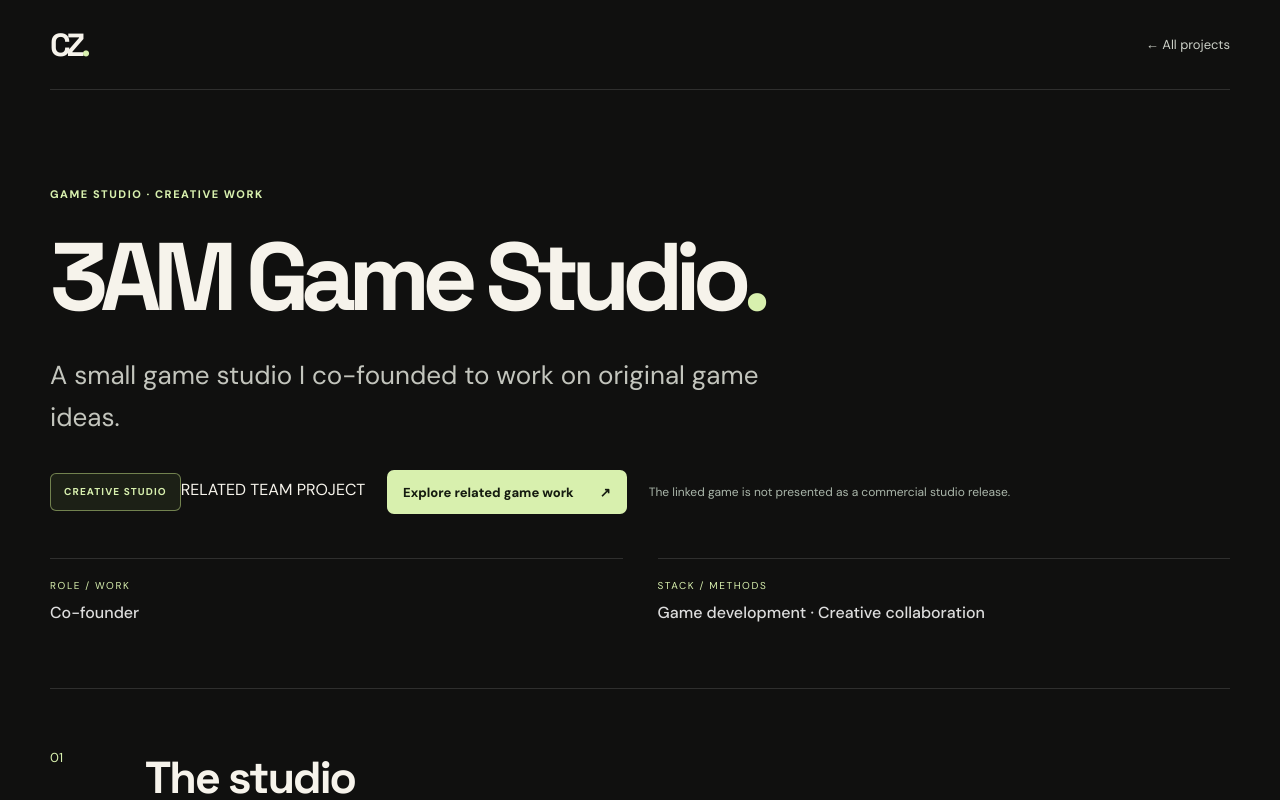
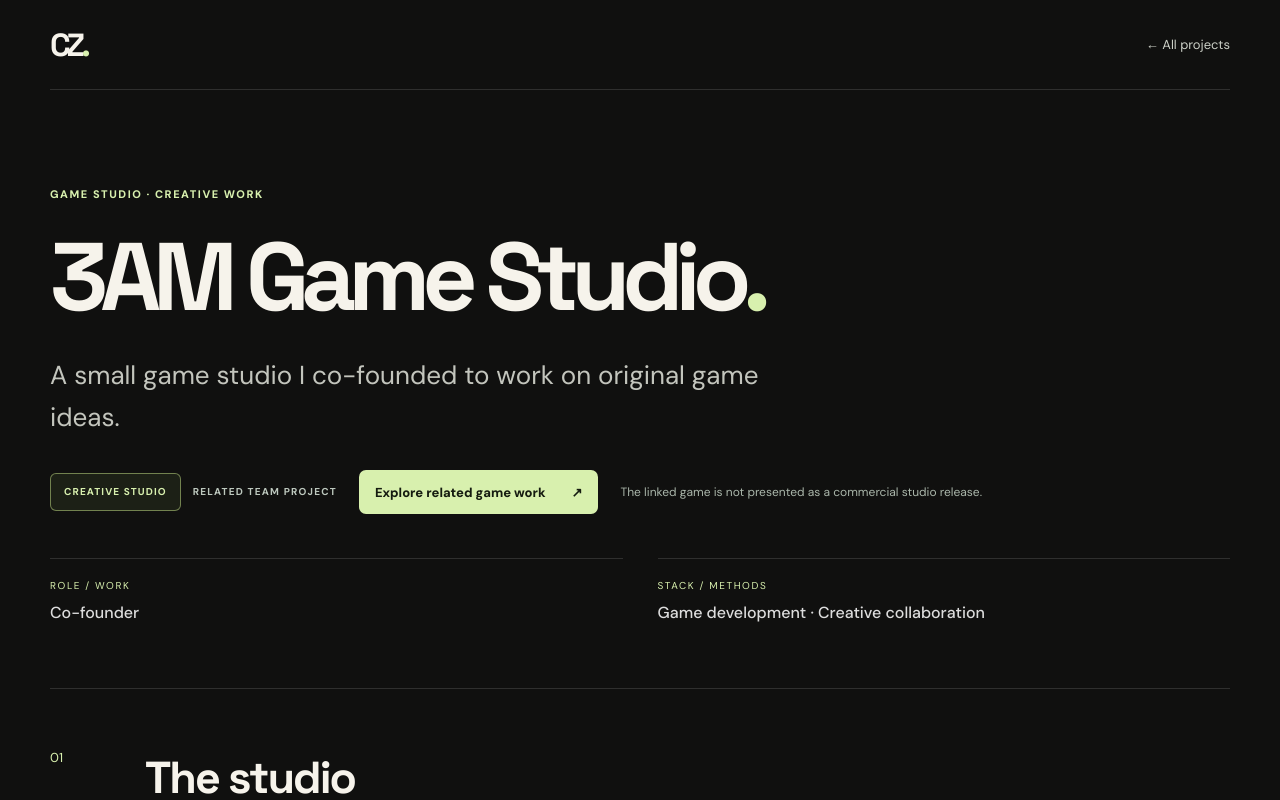
Before and after one commit to skrgulang/congyuzhao-portfolio, a Next.js app: page /projects/3am-game-studio in a window 1280 px wide. Shown: the top 800 px of the page. Built offline with nearby package versions, Linux system fonts and the light colour scheme.

Commit message:
Style artifact-type provenance labels on case-study hero

```diff
--- a/app/globals.css
+++ b/app/globals.css
@@ -700,3 +700,8 @@ html{scroll-padding-top:24px}
 #case-details{scroll-margin-top:30px}
 @media(max-width:600px){.caseAccess{gap:11px;margin-top:24px}.caseAccessActions{width:100%}.caseAccessActions>a{width:100%}.caseHero .caseMeta{margin-top:35px}}
 @media(prefers-reduced-motion:reduce){.caseAccessActions>a{transition:none}}
+
+/* Distinguish artifact provenance from project release status. */
+.caseAccessLabels{display:flex;flex-wrap:wrap;align-items:center;gap:8px 12px}
+.caseAccessKind{color:#bdc8be;font:700 10px/1.4 'DM Sans',sans-serif;letter-spacing:.12em}
+@media(max-width:600px){.caseAccessLabels{width:100%}.caseAccessKind{font-size:9px;letter-spacing:.09em}}
```
